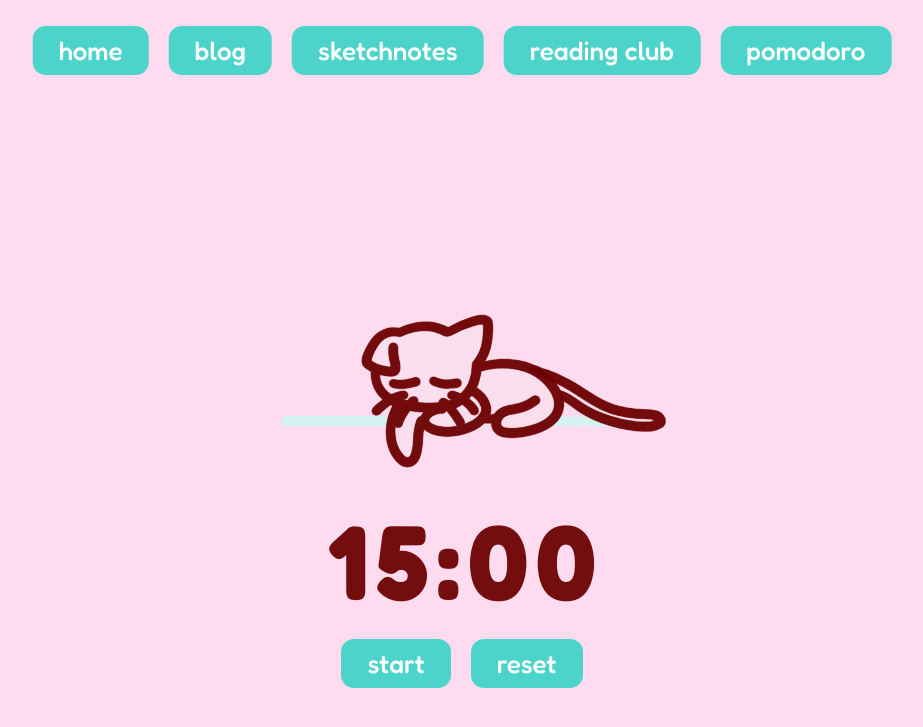
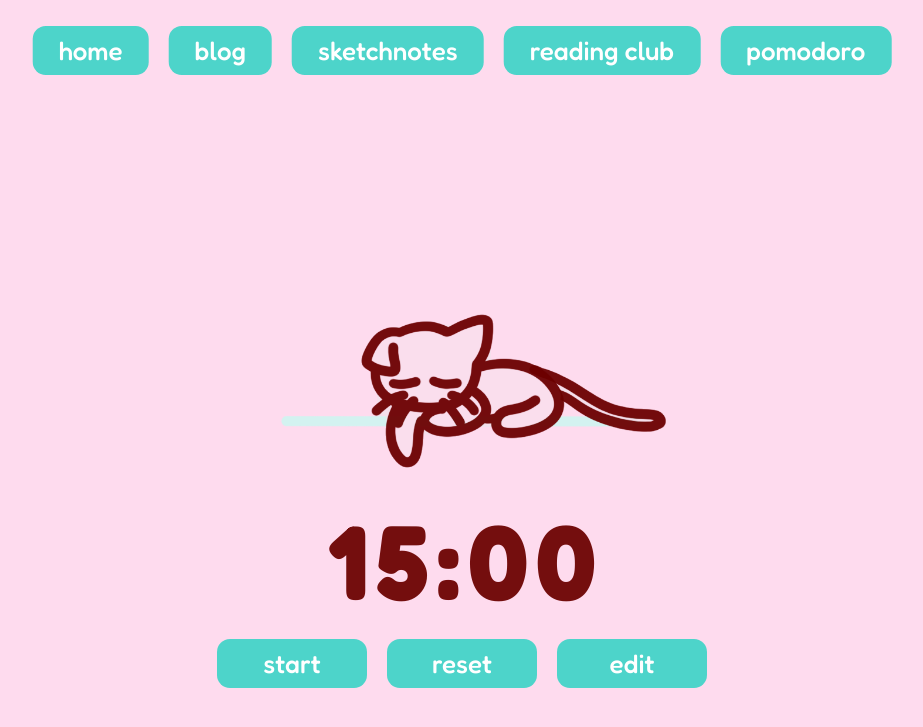
Before and after one commit to mish-tan/mish-tan.github.io, a Jekyll site: the page built from pomodoro/index.html, in a window 1280 px wide. Shown: the top 727 px of the page, without its empty margins (178-1101 px from the left). Built offline with Jekyll 4.4.1, drawn with Linux system fonts in a browser that asks for light colours.

Commit message:
Add files via upload

```diff
--- a/assets/css/site.css
+++ b/assets/css/site.css
@@ -488,12 +488,7 @@ button:focus-visible {
 }
 
 /* Same look as the nav buttons at the top of the page */
-.controls {
-  display: flex;
-  gap: 20px;
-}
-
-.controls button {
+.pomodoro-timer button {
   background: var(--teal);
   color: var(--white);
   border: 0;
@@ -506,14 +501,83 @@ button:focus-visible {
   transition: transform 0.15s ease;
 }
 
-.controls button:hover { transform: translateY(-2px) rotate(-1deg); }
+.pomodoro-timer button:hover { transform: translateY(-2px) rotate(-1deg); }
 
-/* Narrow screens: stack the buttons */
+/* Wide screens: three equal-width buttons in a row */
+.controls {
+  display: grid;
+  grid-template-columns: repeat(3, 150px);
+  gap: 20px;
+}
+
+.controls > button,
+.edit-group > button { width: 100%; }
+
+.edit-group { position: relative; }
+
+/* The edit panel: a stack of focus / break / save + cancel,
+   floating just under the edit button so nothing else moves */
+.edit-times {
+  position: absolute;
+  top: calc(100% + 14px);
+  left: 50%;
+  transform: translateX(-50%);
+  z-index: 1;
+  display: flex;
+  flex-direction: column;
+  align-items: center;
+  gap: 12px;
+  font-size: 24px;
+  white-space: nowrap;
+}
+
+.edit-times[hidden] { display: none; }
+
+.edit-times label {
+  /* Same-width word column, so the two number boxes line up */
+  display: grid;
+  grid-template-columns: 2.8em auto;
+  align-items: center;
+  gap: 0.4em;
+  text-align: right;
+}
+
+.edit-times input {
+  width: 3.2em;
+  padding: 0.2em 0.3em;
+  border: 3px solid var(--maroon);
+  border-radius: 0.4em;
+  background: var(--mint);
+  color: var(--maroon);
+  font: inherit;
+  text-align: center;
+}
+
+/* Selected box: white instead of the browser's black focus ring */
+.edit-times input:focus {
+  outline: none;
+  background: var(--white);
+}
+
+.edit-actions {
+  display: flex;
+  gap: 12px;
+}
+
+.edit-actions button { font-size: 22px; }
+
+/* Narrow screens: stack the buttons, and the panel pushes content down */
 @media (max-width: 800px) {
   .controls {
-    flex-direction: column;
+    grid-template-columns: 1fr;
     gap: 12px;
     width: min(60vw, 240px);
+  }
+
+  .edit-times {
+    position: static;
+    transform: none;
+    margin-top: 16px;
   }
 }
 
--- a/assets/js/pomodoro.js
+++ b/assets/js/pomodoro.js
@@ -148,5 +148,39 @@
   toggleButton.addEventListener('click', toggle);
   timer.querySelector('[data-action="reset"]').addEventListener('click', reset);
 
+  // ---------- custom times ----------
+  // Only kept in memory, so a refresh goes back to the defaults in the HTML
+  var editButton = timer.querySelector('[data-action="edit"]');
+  var form = timer.querySelector('.edit-times');
+
+  function openEdit() {
+    form.elements.focus.value = phases.focus.ms / 60000;
+    form.elements.break.value = phases.break.ms / 60000;
+    form.hidden = false;
+    editButton.setAttribute('aria-expanded', 'true');
+    form.elements.focus.focus();
+  }
+
+  function closeEdit() {
+    form.hidden = true;
+    editButton.setAttribute('aria-expanded', 'false');
+  }
+
+  editButton.addEventListener('click', function () {
+    if (form.hidden) openEdit();
+    else closeEdit();
+  });
+
+  timer.querySelector('[data-action="cancel"]').addEventListener('click', closeEdit);
+
+  form.addEventListener('submit', function (event) {
+    event.preventDefault(); // stay on the page
+    phases.focus.ms = Number(form.elements.focus.value) * 60 * 1000;
+    phases.break.ms = Number(form.elements.break.value) * 60 * 1000;
+    closeEdit();
+    reset(); // start fresh with the new times
+    status.textContent = 'Times saved';
+  });
+
   render();
 })();
--- a/pomodoro/index.html
+++ b/pomodoro/index.html
@@ -25,6 +25,26 @@ body_class: pomodoro
     <!-- One button: says "start" when stopped, "pause" while running -->
     <button type="button" data-action="toggle">start</button>
     <button type="button" data-action="reset">reset</button>
+
+    <!-- The edit panel sits under the edit button, hidden until it's pressed.
+         Custom times aren't saved: refreshing the page goes back to 15 / 5. -->
+    <div class="edit-group">
+      <button type="button" data-action="edit" aria-expanded="false" aria-controls="edit-times">edit</button>
+      <form class="edit-times" id="edit-times" hidden>
+        <label>focus
+          <input type="number" name="focus" min="1" max="180" step="1" inputmode="numeric" required>
+          <span class="visually-hidden">minutes</span>
+        </label>
+        <label>break
+          <input type="number" name="break" min="1" max="60" step="1" inputmode="numeric" required>
+          <span class="visually-hidden">minutes</span>
+        </label>
+        <div class="edit-actions">
+          <button type="submit">save</button>
+          <button type="button" data-action="cancel">cancel</button>
+        </div>
+      </form>
+    </div>
   </div>
 
   <p class="visually-hidden" aria-live="polite" data-status></p>
```
